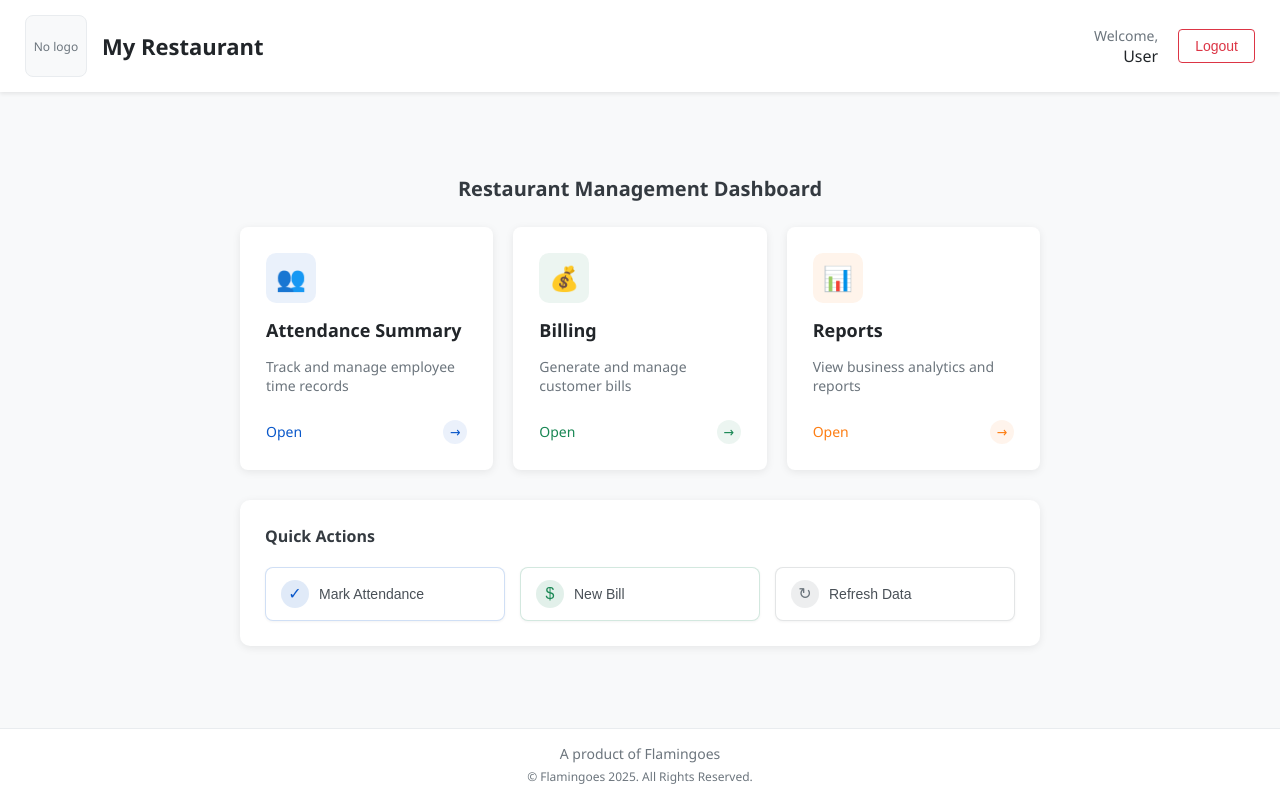
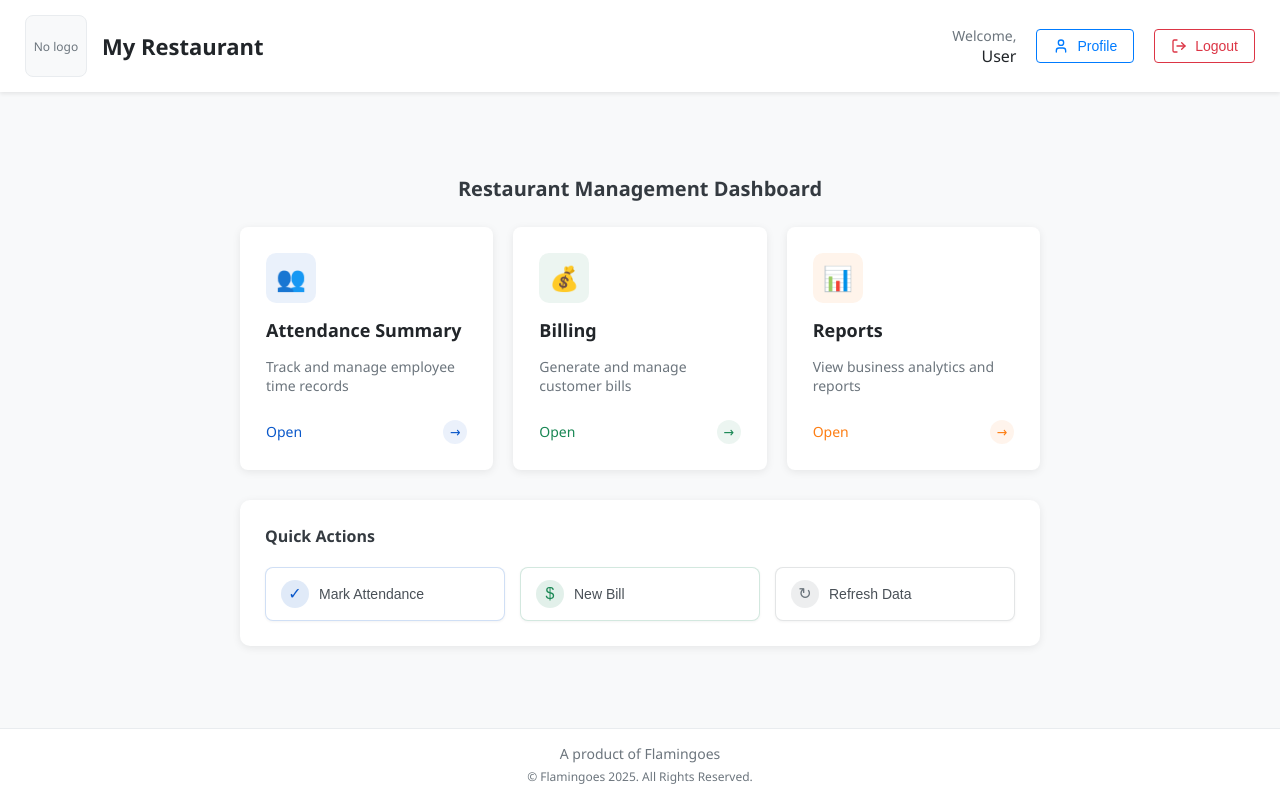
Before and after one commit to KUTRALINGAM-A/Restaurant_Management, a React (Create React App) app in the folder restaurant-management-ui/: page /restaurant-home in a window 1280 px wide. Built offline with nearby package versions, Linux system fonts and the light colour scheme; sample sign-in values are in the browser's storage.

Commit message:
user info added

```diff
--- a/package.json
+++ b/package.json
@@ -16,6 +16,7 @@
     "dotenv": "^16.4.7",
     "express": "^4.21.2",
     "jsonwebtoken": "^9.0.2",
+    "lucide-react": "^0.484.0",
     "multer": "^1.4.5-lts.1",
     "pg": "^8.13.3",
     "react": "^19.0.0",
--- a/restaurant-management-ui/src/reports/bill_search_item.js
+++ b/restaurant-management-ui/src/reports/bill_search_item.js
@@ -21,7 +21,7 @@ const BillItemLookup = () => {
 
   // Handle navigation back to dashboard
   const handleBackToDashboard = () => {
-    navigate('/dashboard');
+    navigate('/restaurant-home');
   };
 
   useEffect(() => {
@@ -274,6 +274,9 @@ const BillItemLookup = () => {
   const renderLookupResults = () => {
     if (!lookupResults) return null;
 
+    // Add a console log to inspect the actual structure of lookupResults
+    console.log("Lookup Results:", lookupResults);
+
     return (
       <div style={{
         backgroundColor: "#ffffff",
@@ -295,6 +298,7 @@ const BillItemLookup = () => {
         </h3>
 
         {lookupType === "bill_to_items" ? (
+          // Existing bill to items rendering code
           <div>
             <div style={{
               display: "grid",
@@ -363,6 +367,7 @@ const BillItemLookup = () => {
             </table>
           </div>
         ) : (
+          // Updated items to bill rendering code
           <table style={{
             width: "100%",
             borderCollapse: "collapse"
@@ -388,10 +393,11 @@ const BillItemLookup = () => {
                   padding: "12px",
                   textAlign: "right",
                   borderBottom: "1px solid #dee2e6"
-                }}>Total Amount</th>
+                }}>Subtotal</th>
               </tr>
             </thead>
             <tbody>
+              {/* Add type check and fallback */}
               {Array.isArray(lookupResults) ? (
                 lookupResults.map((bill, index) => (
                   <tr key={index}>
@@ -413,7 +419,7 @@ const BillItemLookup = () => {
                       padding: "12px",
                       textAlign: "right",
                       borderBottom: "1px solid #dee2e6"
-                    }}>₹{bill.total_amount}</td>
+                    }}>₹{bill.subtotal}</td>
                   </tr>
                 ))
               ) : (
@@ -429,7 +435,6 @@ const BillItemLookup = () => {
       </div>
     );
   };
-
   return (
     <div style={{
       display: "flex",
--- a/restaurant-management-ui/src/restauranthome.js
+++ b/restaurant-management-ui/src/restauranthome.js
@@ -1,6 +1,7 @@
 import React, { useState, useEffect } from "react";
 import { useNavigate } from "react-router-dom";
 import axios from "axios";
+import { User, LogOut } from 'lucide-react';
 
 const RestaurantHome = () => {
   const navigate = useNavigate();
@@ -9,6 +10,7 @@ const RestaurantHome = () => {
   const [loading, setLoading] = useState(true);
   const [error, setError] = useState("");
   const [logoUrl, setLogoUrl] = useState(null);
+  const [showUserInfo, setShowUserInfo] = useState(false);
 
   useEffect(() => {
     try {
@@ -69,6 +71,10 @@ const RestaurantHome = () => {
     navigate("/");
   };
 
+  const handleUserInfo = () => {
+    setShowUserInfo(!showUserInfo);
+  };
+
   if (loading) {
     return (
       <div style={{
@@ -120,6 +126,7 @@ const RestaurantHome = () => {
         display: "flex",
         justifyContent: "space-between",
         alignItems: "center",
+        position: "relative",
       }}>
         {/* Logo and Restaurant Name */}
         <div style={{
@@ -172,7 +179,7 @@ const RestaurantHome = () => {
           </h1>
         </div>
 
-        {/* User welcome and logout */}
+        {/* User welcome and action buttons */}
         <div style={{
           display: "flex",
           alignItems: "center",
@@ -196,6 +203,38 @@ const RestaurantHome = () => {
               {userName}
             </p>
           </div>
+
+          {/* User Info Button */}
+          <button
+            onClick={handleUserInfo}
+            style={{
+              backgroundColor: "transparent",
+              color: "#007bff",
+              border: "1px solid #007bff",
+              borderRadius: "4px",
+              padding: "8px 16px",
+              cursor: "pointer",
+              fontSize: "14px",
+              fontWeight: "500",
+              display: "flex",
+              alignItems: "center",
+              gap: "8px",
+              transition: "all 0.2s ease"
+            }}
+            onMouseOver={(e) => {
+              e.target.style.backgroundColor = "#007bff";
+              e.target.style.color = "white";
+            }}
+            onMouseOut={(e) => {
+              e.target.style.backgroundColor = "transparent";
+              e.target.style.color = "#007bff";
+            }}
+          >
+            <User size={16} />
+            Profile
+          </button>
+
+          {/* Logout Button */}
           <button
             onClick={handleLogout}
             style={{
@@ -207,6 +246,9 @@ const RestaurantHome = () => {
               cursor: "pointer",
               fontSize: "14px",
               fontWeight: "500",
+              display: "flex",
+              alignItems: "center",
+              gap: "8px",
               transition: "all 0.2s ease"
             }}
             onMouseOver={(e) => {
@@ -218,9 +260,90 @@ const RestaurantHome = () => {
               e.target.style.color = "#dc3545";
             }}
           >
+            <LogOut size={16} />
             Logout
           </button>
         </div>
+
+        {/* User Info Dropdown */}
+        {showUserInfo && (
+          <div style={{
+            position: "absolute",
+            top: "100%",
+            right: "25px",
+            backgroundColor: "white",
+            boxShadow: "0 4px 6px rgba(0,0,0,0.1)",
+            marginTop: "10px",
+            borderRadius: "8px",
+            padding: "20px",
+            width: "250px",
+            zIndex: "10",
+            border: "1px solid #e9ecef"
+          }}>
+            <div style={{
+              display: "flex",
+              flexDirection: "column",
+              alignItems: "center",
+              marginBottom: "15px"
+            }}>
+              <div style={{
+                width: "80px",
+                height: "80px",
+                borderRadius: "50%",
+                backgroundColor: "#f8f9fa",
+                display: "flex",
+                justifyContent: "center",
+                alignItems: "center",
+                marginBottom: "10px"
+              }}>
+                <User size={40} color="#6c757d" />
+              </div>
+              <h3 style={{
+                margin: "0",
+                fontSize: "18px",
+                fontWeight: "600",
+                color: "#212529"
+              }}>
+                {userName}
+              </h3>
+              <p style={{
+                margin: "5px 0 0",
+                fontSize: "14px",
+                color: "#6c757d"
+              }}>
+                of {restaurantName}
+              </p>
+            </div>
+            <div style={{
+              borderTop: "1px solid #e9ecef",
+              paddingTop: "15px"
+            }}>
+              <button
+              onClick={() => navigate("/userinfo")}
+              style={{
+                width: "100%",
+                backgroundColor: "transparent",
+                border: "1px solid #28a745",
+                color: "#28a745",
+                padding: "10px",
+                borderRadius: "4px",
+                cursor: "pointer",
+                transition: "all 0.2s ease"
+
+              }}
+              onMouseOver={(e) => {
+                e.target.style.backgroundColor = "#28a745";
+                e.target.style.color = "white";
+              }}
+              onMouseOut={(e) => {
+                e.target.style.backgroundColor = "transparent";
+                e.target.style.color = "#28a745";
+              }}>
+                View Profile
+              </button>
+            </div>
+          </div>
+        )}
       </header>
 
       {/* Error notification */}
@@ -497,7 +620,8 @@ const QuickActionButton = ({ icon, text, color, onClick }) => {
           iconRef.current.style.color = color;
         }
       }}
-    ><span
+    >
+      <span
         ref={iconRef}
         style={{
           width: "28px",
```
Also changed, not shown: 1 other file (tests, documents, lock files or other folders). Lines whose indentation alone changed are shown as unchanged.
